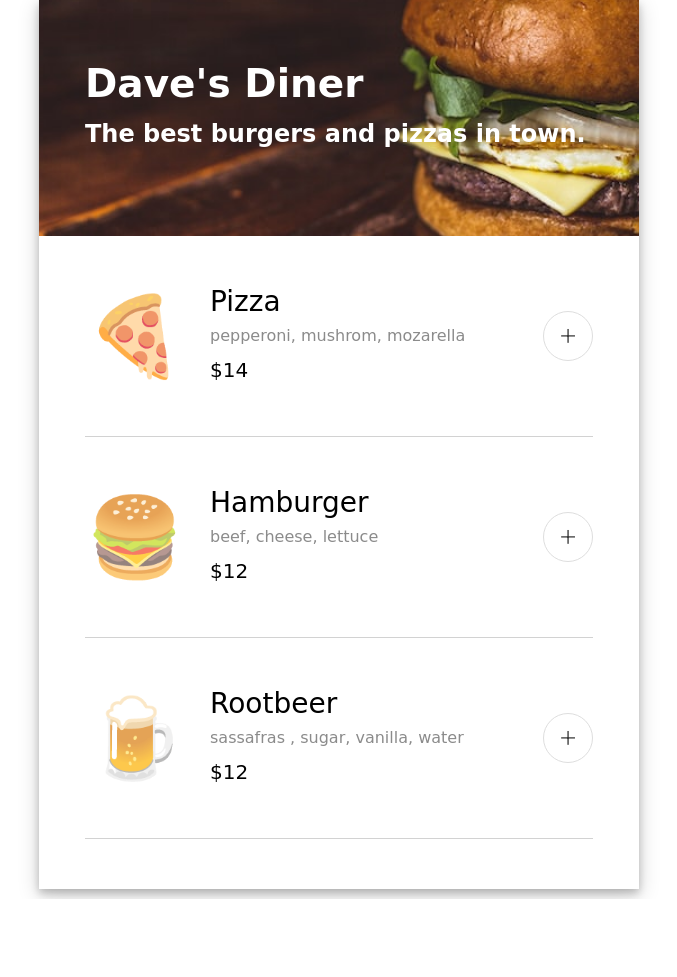
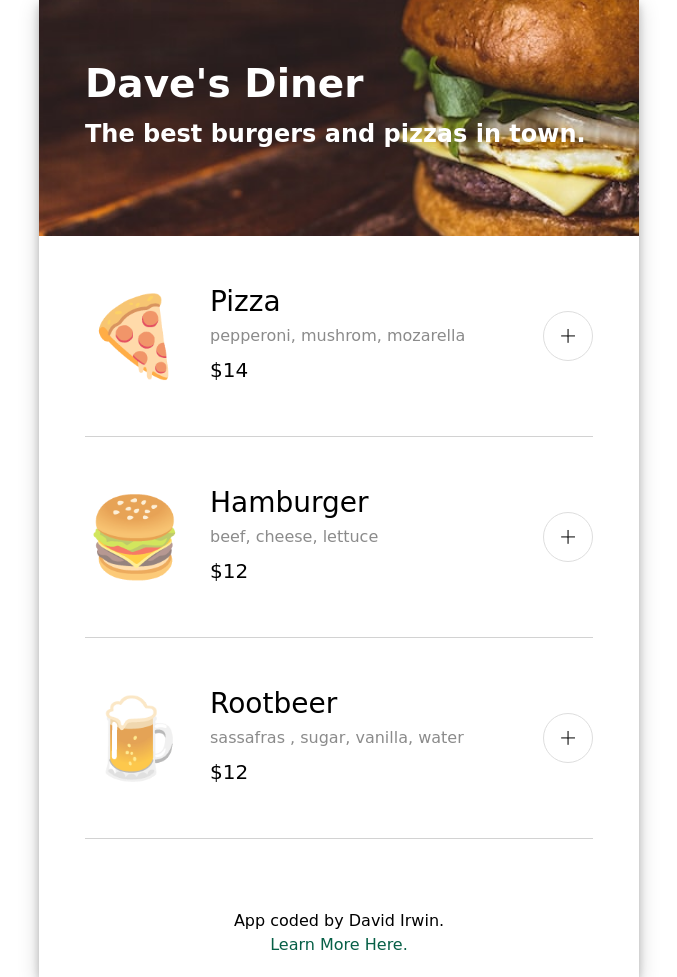
Before and after one commit to redirwin/diner-app, a plain HTML site: page index.html in a window 1280 px wide. Shown: the whole page, without its empty margins (301-978 px from the left). Before the commit the page ends 899 px from the top, so only its background shows below. Drawn offline with nearby package versions, Linux system fonts and the light colour scheme; a web font is replaced by a local one.

Commit message:
Added footer with link to repo.

```diff
--- a/index.css
+++ b/index.css
@@ -31,8 +31,7 @@ body {
     max-width: 600px;
     min-width: 450px;
     min-height: 100vh;
-    margin: 0 auto 10px;
-    padding-bottom: 50px;
+    margin: 0 auto;
     box-shadow: 0 4px 8px 0 rgba(0, 0, 0, 0.2), 0 6px 20px 0 rgba(0, 0, 0, 0.19);
 }
 
@@ -300,3 +299,23 @@ input:focus {
     background: #ECFDF5;
     border-radius: 3px;
 }
+
+/* ABOUT APP LINK */
+
+footer {
+    margin-top: 50px;
+    padding: 20px 0;
+    display: flex;
+    flex-direction: column;
+    justify-content: center;
+    align-items: center;
+}
+
+footer p {
+    margin: 0;
+}
+
+footer a {
+    text-decoration: none;
+    color: #065F46;
+}
--- a/index.html
+++ b/index.html
@@ -22,6 +22,10 @@
         <section id="bill"></section>
     </main>
     <aside id="order-modal" class="no-show"></aside>
+    <footer id="about-app">
+        <p>App coded by David Irwin.</p>
+        <a href="https://github.com/redirwin/diner-app">Learn More Here.</a>
+    </footer>
     <script src="index.js" type="module"></script>
 </body>
 
```
